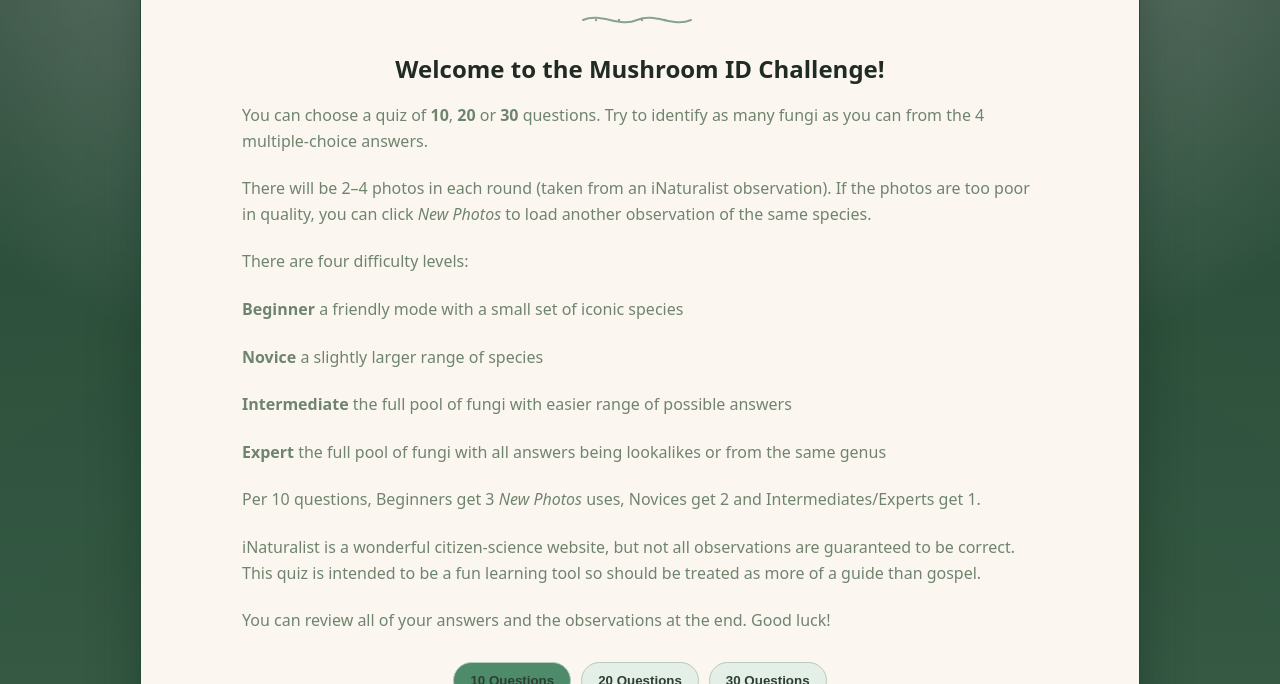
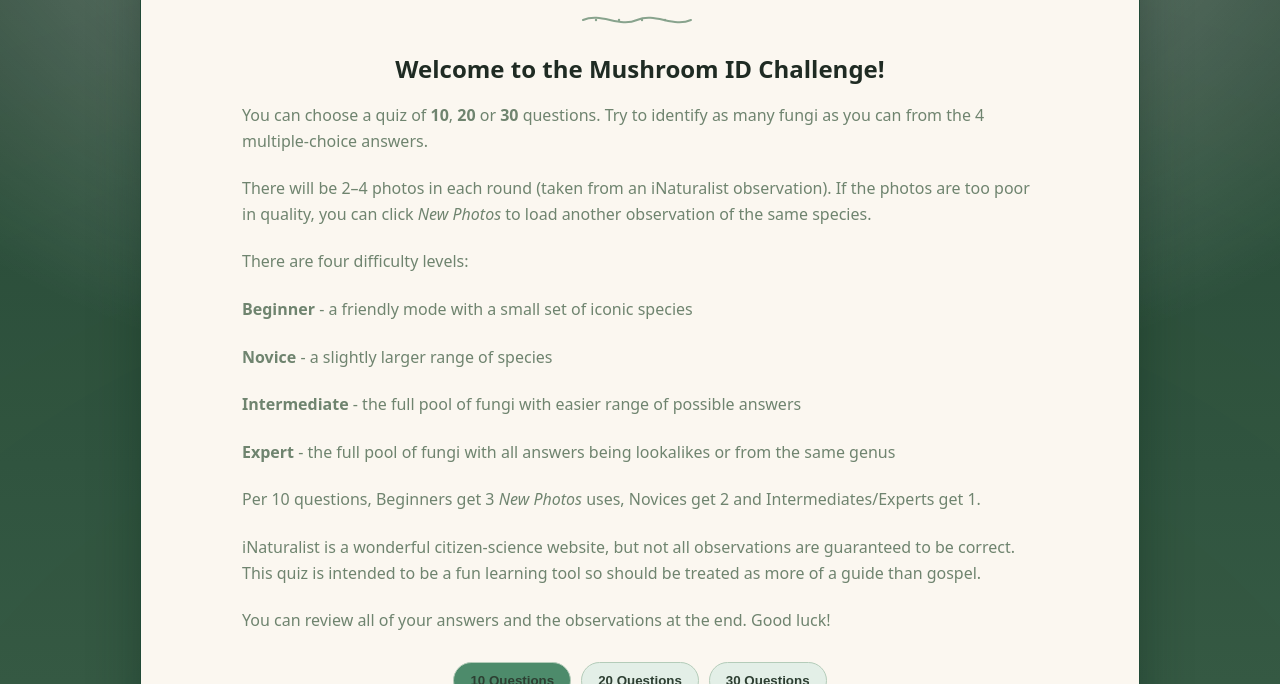
Before and after one commit to theonlybird/fungidentification, a website: page index.html in a window 1280 px wide. Shown: the part 116-800 px from the top of the page. Drawn offline with Linux system fonts and the light colour scheme.

Commit message:
Update index.html

```diff
--- a/index.html
+++ b/index.html
@@ -295,10 +295,10 @@
         <p>You can choose a quiz of <strong>10</strong>, <strong>20</strong> or <strong>30</strong> questions. Try to identify as many fungi as you can from the 4 multiple-choice answers.</p>
         <p>There will be 2–4 photos in each round (taken from an iNaturalist observation). If the photos are too poor in quality, you can click <em>New Photos</em> to load another observation of the same species.</p>
         <p>There are four difficulty levels:</p>
-<p> <strong>Beginner</strong> a friendly mode with a small set of iconic species</p>
-<p> <strong>Novice</strong> a slightly larger range of species</p>
-<p> <strong>Intermediate</strong> the full pool of fungi with easier range of possible answers</p>
-<p> <strong>Expert</strong> the full pool of fungi with all answers being lookalikes or from the same genus</p>
+		<p> <strong>Beginner</strong> - a friendly mode with a small set of iconic species</p>
+		<p> <strong>Novice</strong> - a slightly larger range of species</p>
+		<p> <strong>Intermediate</strong> - the full pool of fungi with easier range of possible answers</p>
+		<p> <strong>Expert</strong> - the full pool of fungi with all answers being lookalikes or from the same genus</p>
 	<p> Per 10 questions, Beginners get 3 <em>New Photos</em> uses, Novices get 2 and Intermediates/Experts get 1.</p>
         <p>iNaturalist is a wonderful citizen-science website, but not all observations are guaranteed to be correct. This quiz is intended to be a fun learning tool so should be treated as more of a guide than gospel. </p>You can review all of your answers and the observations at the end. Good luck!</p>
       </div>
```
